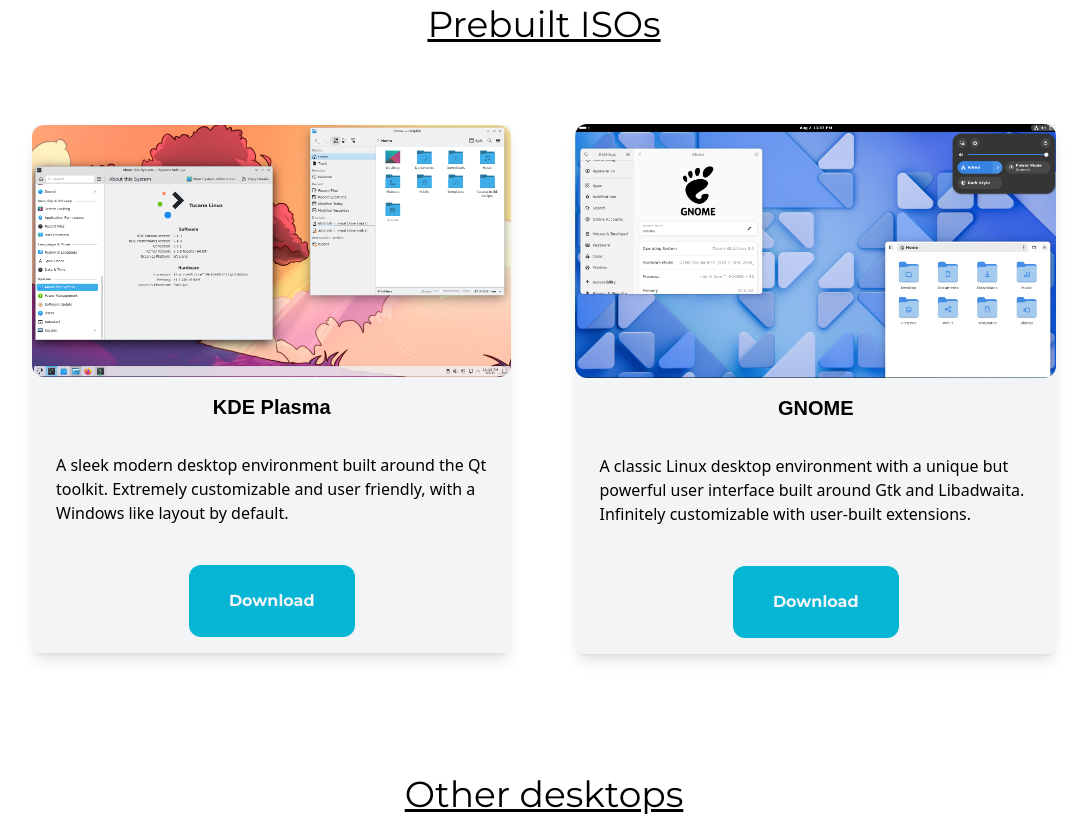
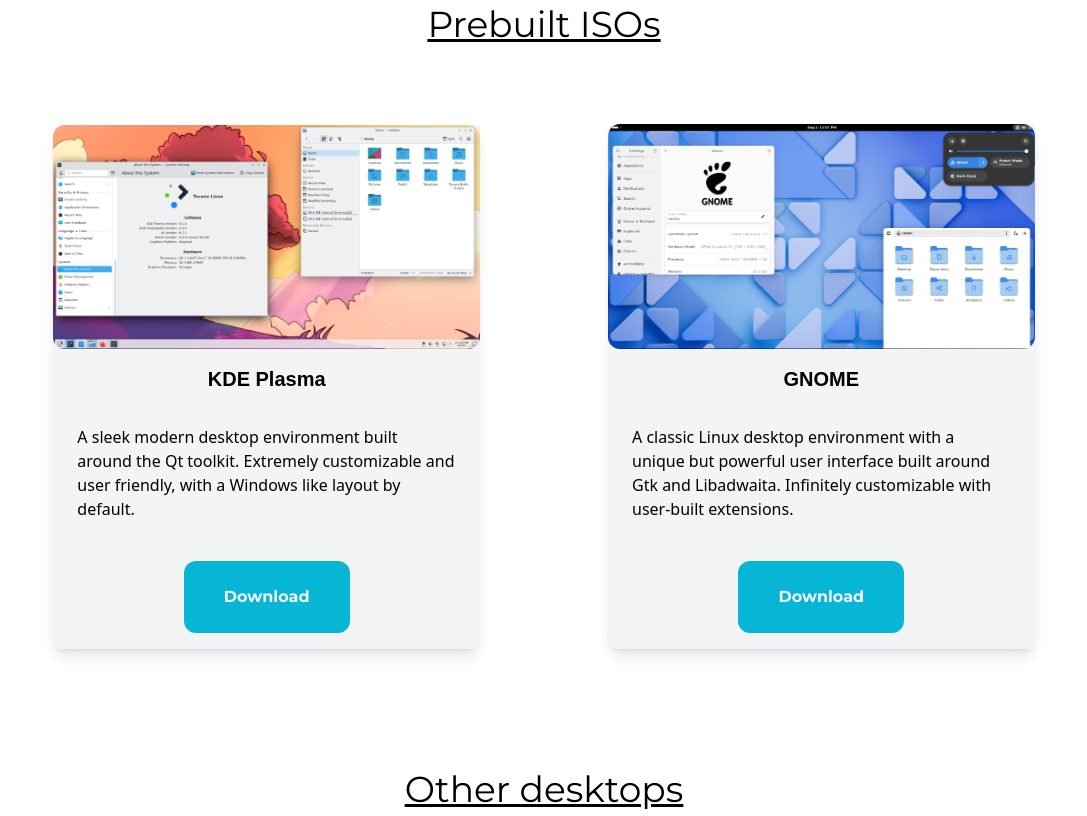
Before and after one commit to Tucana-Linux/website, a Next.js app: page /download in a window 1280 px wide. Shown: the part 380-1196 px from the top of the page, without its empty margins (96-1183 px from the left). Built offline with nearby package versions, Linux system fonts and the light colour scheme; a web font is replaced by a local one.

Commit message:
fix spacing

```diff
--- a/app/download/page.tsx
+++ b/app/download/page.tsx
@@ -38,7 +38,7 @@
         Prebuilt ISOs
       </h1>
       <div className="flex flex-col md:flex-row items-center">
-        <div className="transition-all hover:bg-gray-50 hover:shadow-2xl hover:scale-110 my-10 items-center text-center rounded-s-lg bg-gray-100 shadow-lg md:w-auto md:ml-32 mx-8 flex flex-col">
+        <div className="transition-all hover:bg-gray-50 hover:shadow-2xl hover:scale-110 my-10 items-center text-center rounded-s-lg bg-gray-100 shadow-lg md:w-1/3 md:mr-16 md:ml-auto mx-8 flex flex-col">
           <img className="rounded-xl mb-2" src="/images/kde.png" />
           <h1 className="font-bold font-suse text-xl my-2">KDE Plasma</h1>
           <p className="text-left p-6">
@@ -52,7 +52,7 @@
             </button>
           </Link>
         </div>
-        <div className="transition-all hover:bg-gray-50 hover:shadow-2xl hover:scale-110 items-center text-center rounded-s-lg bg-gray-100 shadow-lg my-10 md:w-auto md:mr-32 mx-8 flex flex-col">
+        <div className="transition-all hover:bg-gray-50 hover:shadow-2xl hover:scale-110 my-10 items-center text-center rounded-s-lg bg-gray-100 shadow-lg md:w-1/3 flex md:ml-16 md:mr-auto flex-col">
           <img className="rounded-xl mb-2" src="/images/gnome.png" />
           <h1 className="font-bold font-suse text-xl my-2">GNOME</h1>
           <p className="text-left p-6">
--- a/app/navbar.tsx
+++ b/app/navbar.tsx
@@ -37,7 +37,7 @@
     <header className="fixed w-full top-0 z-50">
       <div className={navbar ? "navbar active" : "navbar"}>
         <div className={"md:text-sm lg:text-2xl font-bold mx-10 my-4"}>
-          Tucana Linux
+          <Link href="/">Tucana Linux</Link>
         </div>
         <div className="flex items-center justify-between px-4 py-3 md:px-8">
           <div className="hidden md:flex space-x-8 justify-end">
```
